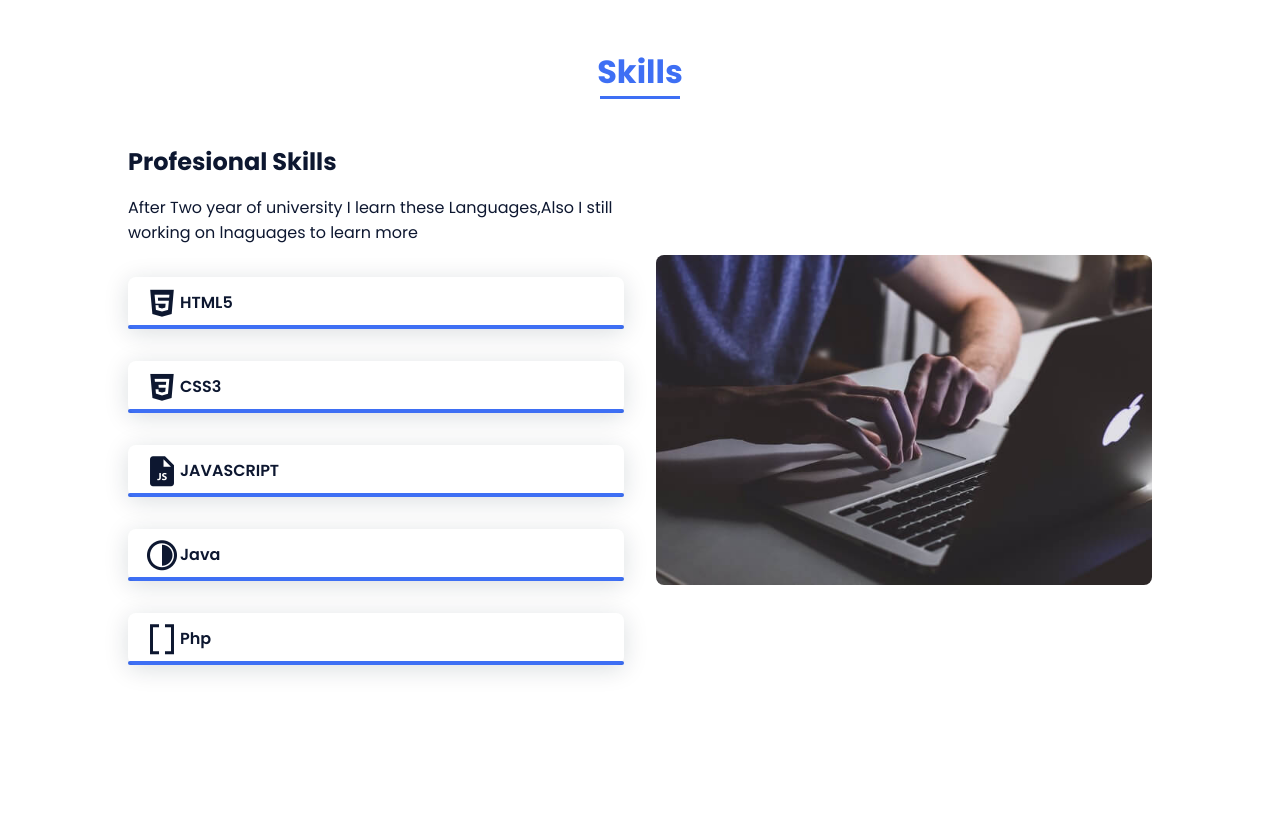
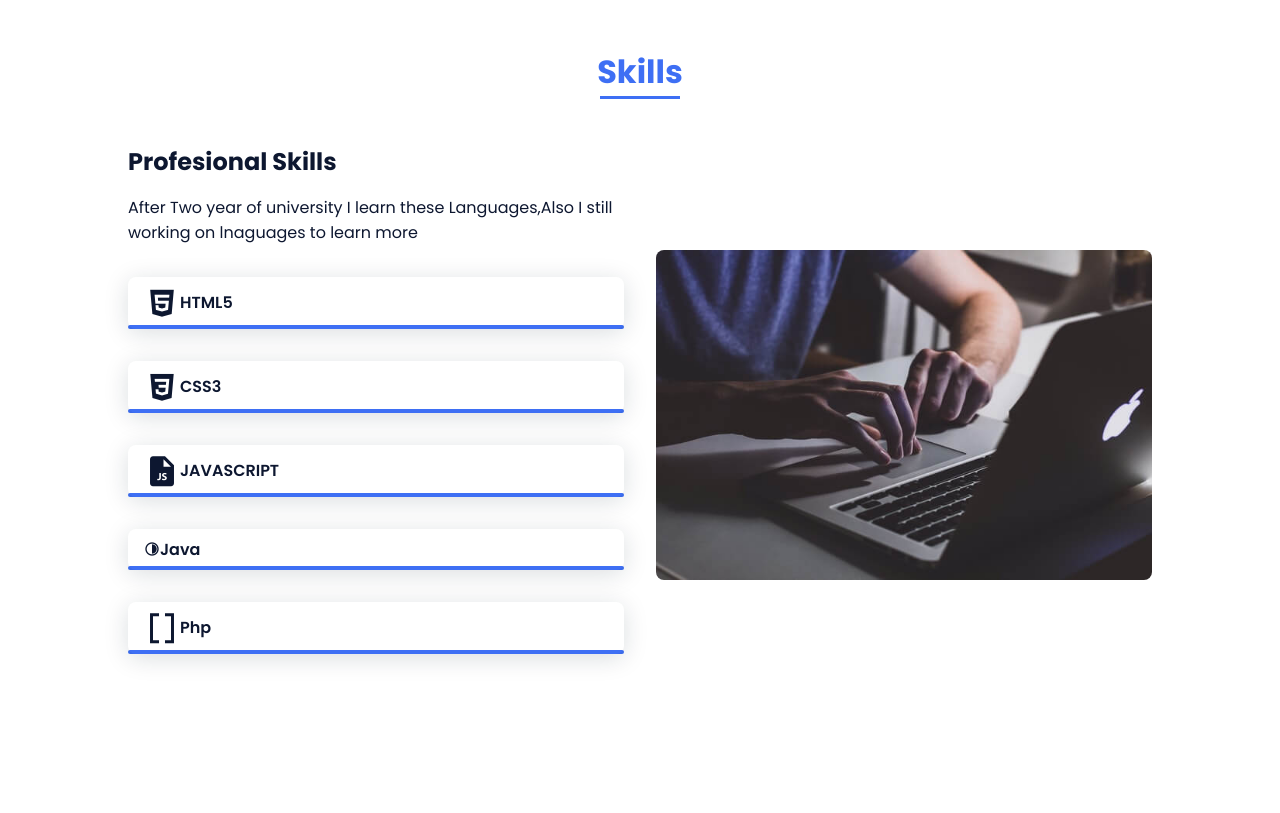
Before and after one commit to Jaliya98/Jaliya98, a PHP site: page / in a window 1280 px wide. Shown: the part 1369-2182 px from the top of the page. Run offline with PHP 8.4, Linux system fonts and the light colour scheme.

Commit message:
java logo

```diff
--- a/index.php
+++ b/index.php
@@ -129,7 +129,7 @@
                         </div>
                         <div class="skills__data">
                             <div class="skills__names">
-                                <i class='bx bxl-java bx-md' ></i>
+                                <i class='bx bxl-java' ></i>
                                 <span class="skills__name">Java</span>
                             </div>
                             <div class="skills__bar skills__ux">
@@ -141,7 +141,7 @@
                         </div>
                          <div class="skills__data">
                             <div class="skills__names">
-                                <i class='bx bxl-php bx-md' ></i>
+                                <i class='bx bxl-php bx-md'></i>
                                 <span class="skills__name">Php</span>
                             </div>
                             <div class="skills__bar skills__ux">
```
